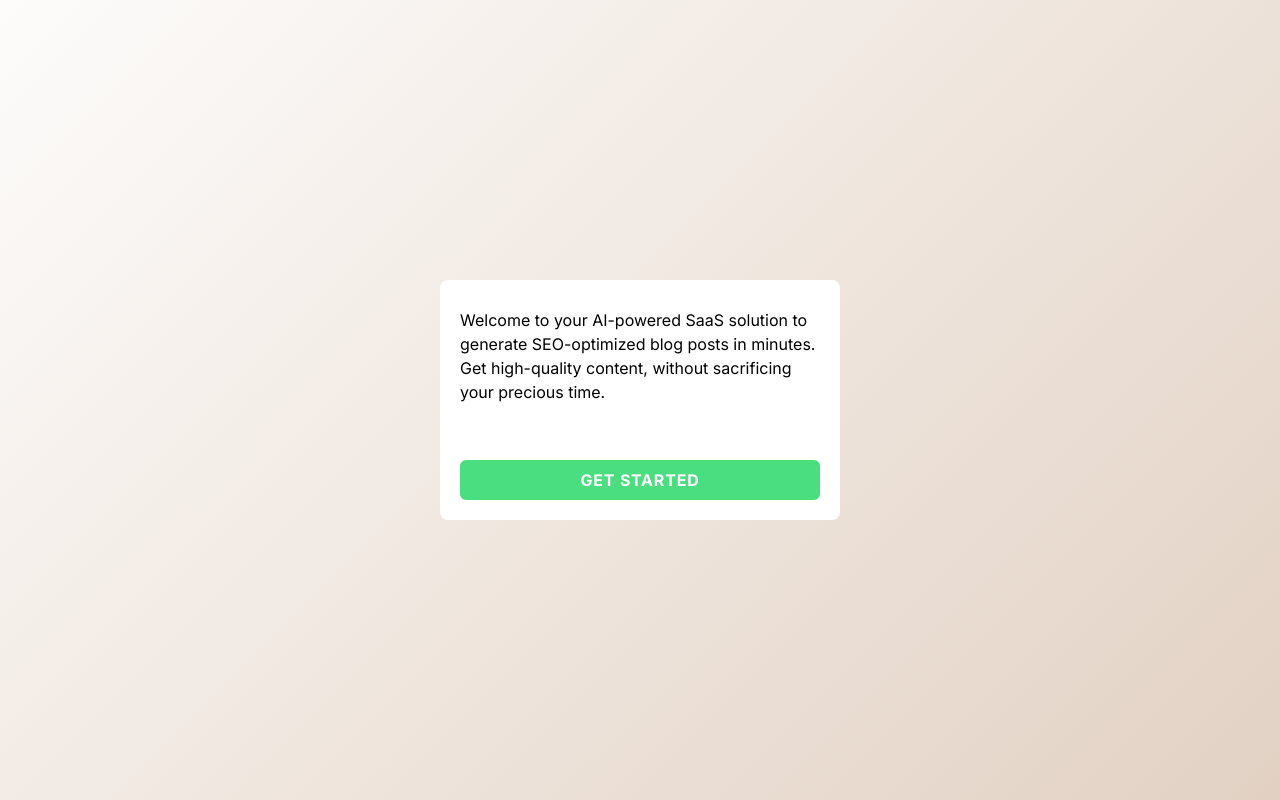
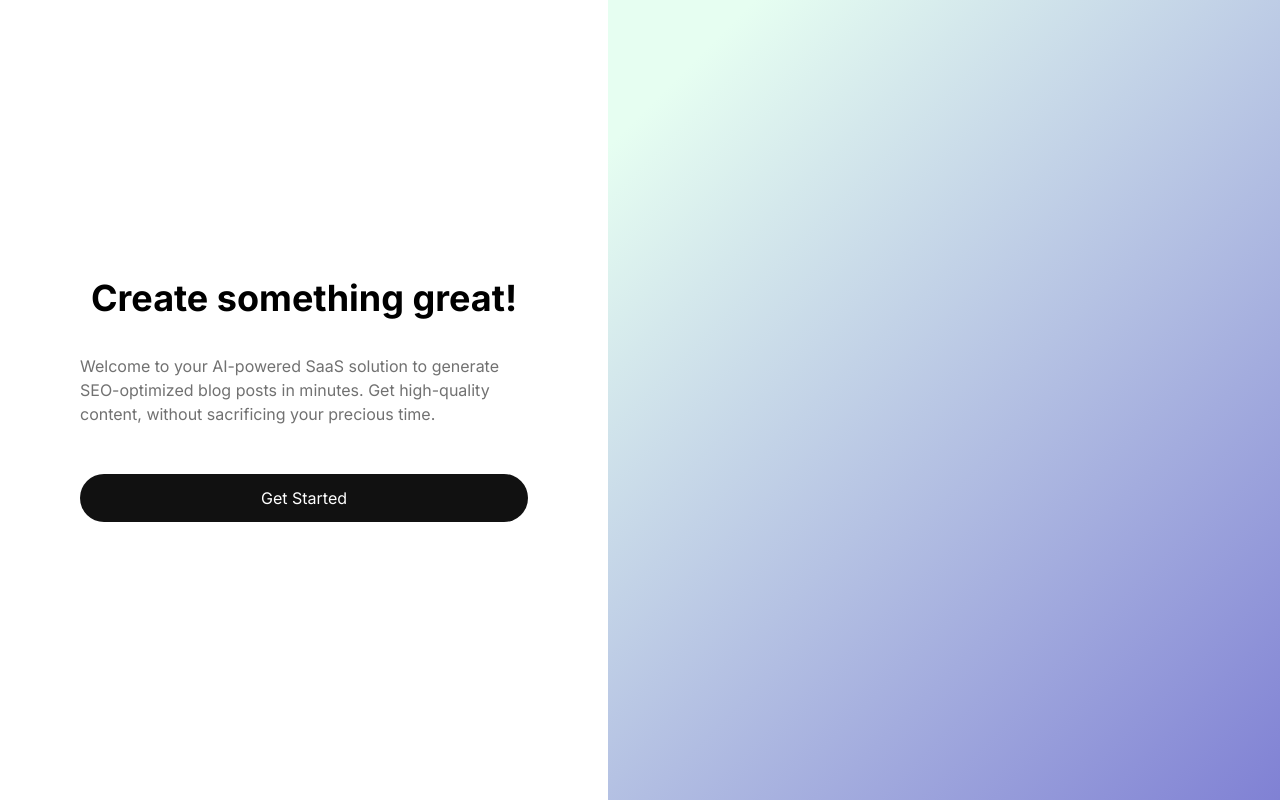
Before and after one commit to WillACosta/nextjs-openai-blog, a Next.js app: page / in a window 1280 px wide. Built offline with nearby package versions, Linux system fonts and the light colour scheme.

Commit message:
refactor: implement new starter ui

```diff
--- a/src/pages/index.tsx
+++ b/src/pages/index.tsx
@@ -1,19 +1,21 @@
 import Button from '@/components/Button'
-import { UserProvider } from '@auth0/nextjs-auth0/client'
 
 export default function Home() {
   return (
-    <div className="w-screen h-screen overflow-hidden flex justify-center items-center bg-default-gradient">
-      <UserProvider>
-        <div className="p-5 rounded-lg bg-white max-w-[400px] flex flex-col gap-2">
-          <p>
+    <>
+      <div className='flex bg-white max-md:flex-col-reverse'>
+        <div className='h-screen flex flex-col justify-center items-center px-20 max-md:h-auto max-md:mt-16'>
+          <h1>Create something great!</h1>
+          <p className='mt-8 max-w-md font-normal text-md text-muted'>
             Welcome to your AI-powered SaaS solution to generate SEO-optimized blog posts in
             minutes. Get high-quality content, without sacrificing your precious time.
           </p>
 
-          <Button url="/post/new" label="Get Started" />
+          <Button label='Get Started' url='/post/new' />
         </div>
-      </UserProvider>
-    </div>
+
+        <div className='h-screen flex-grow-[2] bg-main-gradient max-md:h-[400px]'></div>
+      </div>
+    </>
   )
 }
--- a/src/styles/globals.css
+++ b/src/styles/globals.css
@@ -9,7 +9,7 @@
   h4,
   h5,
   h6 {
-    @apply font-heading my-6 font-bold;
+    @apply font-heading mb-1 font-bold;
   }
 
   h1 {
@@ -55,6 +55,6 @@
 
 @layer components {
   .btn {
-    @apply bg-green-400 tracking-wider w-full text-white font-bold cursor-pointer uppercase px-4 py-2 rounded-md hover:bg-green-900 transition-colors text-center mt-10;
+    @apply bg-primary w-full text-white cursor-pointer px-4 py-3 rounded-full hover:bg-primary/80 transition-colors text-center mt-10;
   }
 }
--- a/tailwind.config.js
+++ b/tailwind.config.js
@@ -7,12 +7,17 @@ module.exports = {
   ],
   theme: {
     extend: {
+      colors: {
+        primary: '#111111',
+        muted: '#717171'
+      },
       fontFamily: {
         body: 'var(--inter-font-family)',
         heading: 'var(--inter-font-family)'
       },
       backgroundImage: {
-        'default-gradient': 'linear-gradient(135deg, #fdfcfb 0%, #e2d1c3 100%)'
+        'default-gradient': 'linear-gradient(145deg, #654ea3 0%, #eaafc8 100%)',
+        'main-gradient': 'linear-gradient(135deg, #E6FEF1 10%, #8081D4 100%, #C56975 100%)'
       }
     }
   },
```
